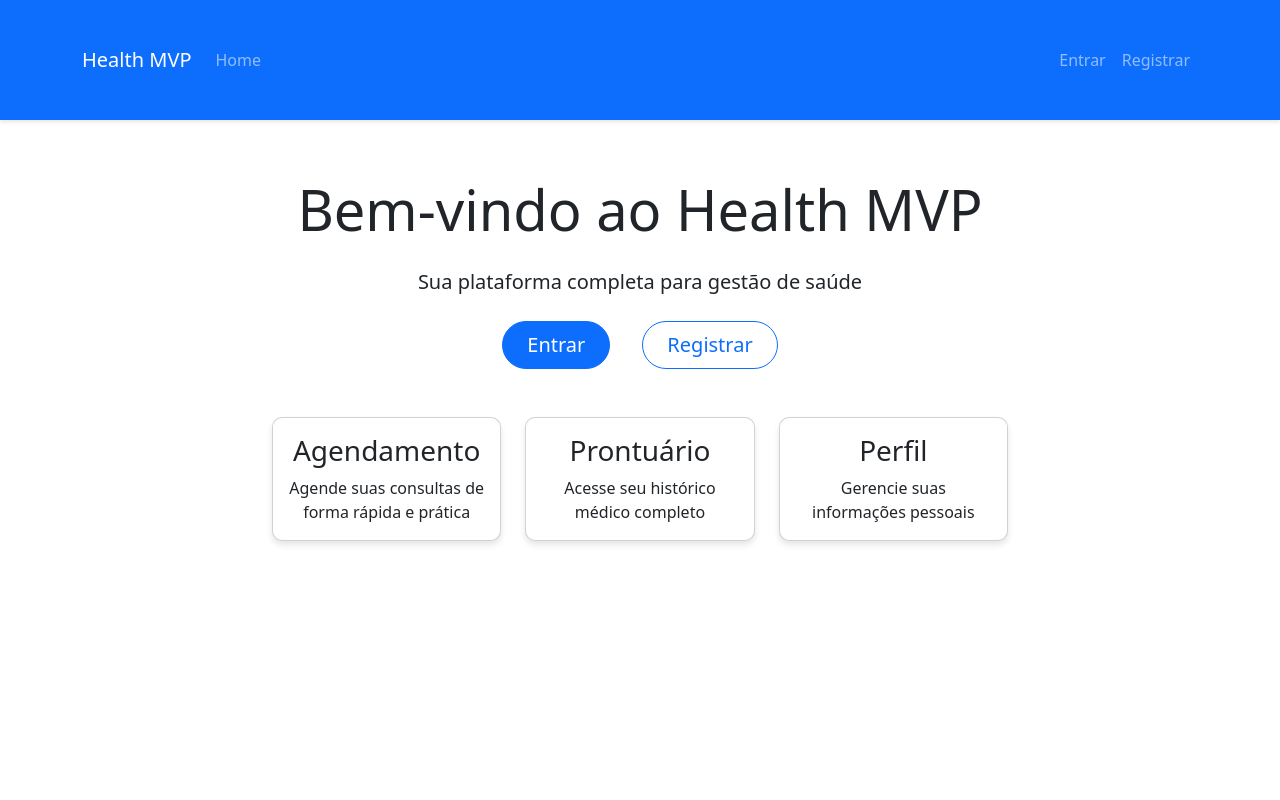
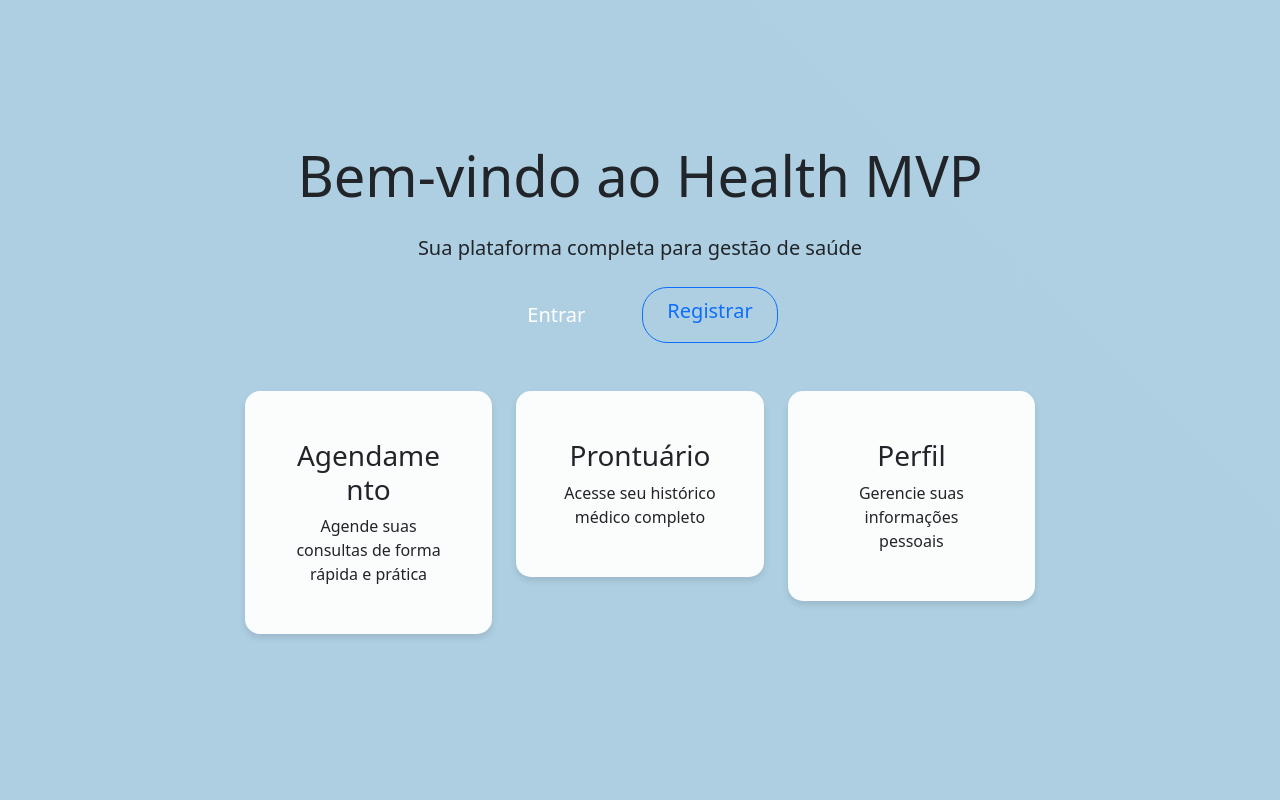
Before and after one commit to hugoeg123/MVP1, a Django app: page / in a window 1280 px wide. Run offline with Django 5.2, Linux system fonts and the light colour scheme.

Commit message:
Update UI with new login page design and color scheme

```diff
--- a/static/css/auth.css
+++ b/static/css/auth.css
@@ -1,195 +1,60 @@
-:root {
-    --primary: 174, 206, 226;
-    --secondary: 118, 75, 162;
-    --dark-bg: #1a1a1a;
+/* Garanta que o container ocupe toda a altura da tela */
+html, body {
+    height: 100%;
 }
 
-.auth-container {
-    display: flex;
-    min-height: 100vh;
-    background: linear-gradient(
-        135deg,
-        rgba(var(--primary), 0.9) 0%,
-        rgba(var(--secondary), 0.9) 100%
-    );
-    padding: 1rem;
-}
-
-.auth-card {
-    background: rgba(255, 255, 255, 0.98);
-    border-radius: 1.5rem;
-    padding: 2.5rem;
-    width: 100%;
-    max-width: 440px;
-    margin: auto;
-    box-shadow: 0 8px 32px rgba(0, 0, 0, 0.1);
-    transition: transform 0.3s ease;
-}
-
-.auth-card:hover {
-    transform: translateY(-5px);
-}
-
-.branding {
-    text-align: center;
-    margin-bottom: 2rem;
-}
-
-.branding i {
-    font-size: 3rem;
-    margin-bottom: 1rem;
-}
-
-.input-group {
-    background: rgba(var(--primary), 0.1);
-    border-radius: 0.75rem;
-    padding: 0.8rem;
-    margin-bottom: 1.5rem;
-    display: flex;
-    align-items: center;
-}
-
-.input-icon {
-    margin-right: 0.8rem;
-}
-
-.input-group input {
-    border: none;
-    background: none;
-    width: 100%;
-    outline: none;
-    padding: 0.5rem;
-}
-
-.auth-button {
-    width: 100%;
-    background: rgba(var(--primary), 1);
-    color: #fff;
-    border: none;
-    padding: 1rem;
-    border-radius: 0.75rem;
+/* Gradiente de fundo */
+body {
+    background: linear-gradient(45deg, rgb(174,206,226) 0%, #aed0e2 100%);
+    margin: 0;
     display: flex;
     align-items: center;
     justify-content: center;
-    gap: 0.5rem;
-    transition: all 0.3s ease;
-    margin-bottom: 1.5rem;
+    min-height: 100vh;
 }
 
-.auth-button:hover {
-    background: rgba(var(--secondary), 1);
+/* Estilização do cartão */
+.card {
+    border-radius: 15px;
+    border: none;
+    background: rgba(255, 255, 255, 0.95);
+    padding: 2rem;
+    width: 100%;
+    max-width: 400px;
+}
+
+.shadow-lg {
+    box-shadow: 0 1rem 3rem rgba(0,0,0,.175)!important;
+}
+
+/* Estilização do formulário */
+.form-label {
+    font-weight: 500;
+    margin-bottom: 0.5rem;
+}
+
+.form-control {
+    border-radius: 10px;
+    padding: 0.75rem 1rem;
+    border: 1px solid rgba(0,0,0,.1);
+}
+
+.form-control:focus {
+    border-color: rgb(174,206,226);
+    box-shadow: 0 0 0 0.2rem rgba(174,206,226,.25);
+}
+
+.btn-primary {
+    background-color: rgb(174,206,226);
+    border-color: rgb(174,206,226);
+    padding: 0.75rem 1.5rem;
+    border-radius: 10px;
+    font-weight: 500;
+    transition: all 0.3s ease;
+}
+
+.btn-primary:hover {
+    background-color: rgb(154,186,206);
+    border-color: rgb(154,186,206);
     transform: translateY(-2px);
 }
-
-.auth-divider {
-    text-align: center;
-    margin: 1.5rem 0;
-    position: relative;
-}
-
-.auth-divider::before,
-.auth-divider::after {
-    content: '';
-    position: absolute;
-    top: 50%;
-    width: 45%;
-    height: 1px;
-    background: rgba(0, 0, 0, 0.1);
-}
-
-.auth-divider::before {
-    left: 0;
-}
-
-.auth-divider::after {
-    right: 0;
-}
-
-.social-auth {
-    display: grid;
-    grid-template-columns: 1fr 1fr;
-    gap: 1rem;
-    margin-bottom: 1.5rem;
-}
-
-.social-button {
-    display: flex;
-    align-items: center;
-    justify-content: center;
-    gap: 0.5rem;
-    padding: 0.8rem;
-    border-radius: 0.75rem;
-    text-decoration: none;
-    color: #fff;
-    transition: transform 0.3s ease;
-}
-
-.social-button:hover {
-    transform: translateY(-2px);
-}
-
-.social-button.google {
-    background: #db4437;
-}
-
-.social-button.facebook {
-    background: #4267B2;
-}
-
-.auth-links {
-    display: flex;
-    justify-content: space-between;
-    font-size: 0.9rem;
-}
-
-.auth-links a {
-    color: rgba(var(--secondary), 1);
-    text-decoration: none;
-}
-
-.auth-links a:hover {
-    text-decoration: underline;
-}
-
-/* Dark Mode */
-@media (prefers-color-scheme: dark) {
-    .auth-card {
-        background: rgba(40, 40, 40, 0.95);
-        color: #fff;
-    }
-
-    .input-group {
-        background: rgba(255, 255, 255, 0.1);
-    }
-
-    .input-group input {
-        color: #fff;
-    }
-
-    .auth-divider::before,
-    .auth-divider::after {
-        background: rgba(255, 255, 255, 0.1);
-    }
-
-    .auth-links a {
-        color: rgba(var(--primary), 1);
-    }
-}
-
-/* Mobile First */
-@media (max-width: 576px) {
-    .auth-card {
-        padding: 1.5rem;
-        border-radius: 1rem;
-    }
-
-    .social-auth {
-        grid-template-columns: 1fr;
-    }
-
-    .auth-links {
-        flex-direction: column;
-        gap: 0.5rem;
-        text-align: center;
-    }
-}
--- a/static/css/style.css
+++ b/static/css/style.css
@@ -1,4 +1,11 @@
 /* Custom styles for Health MVP */
+
+/* Add gradient background to body */
+body {
+    background: linear-gradient(45deg, rgb(174,206,226) 0%, #aed0e2 100%);
+    min-height: 100vh;
+    margin: 0;
+}
 
 /* Add some padding to the main content */
 .container {
--- a/templates/base.html
+++ b/templates/base.html
@@ -1,70 +1,21 @@
 {% load static %}
 <!DOCTYPE html>
-<html lang="pt-br">
+<html>
 <head>
-    <meta charset="UTF-8">
-    <meta name="viewport" content="width=device-width, initial-scale=1.0">
-    <title>{% block title %}Health MVP{% endblock %}</title>
-    <link href="https://cdn.jsdelivr.net/npm/bootstrap@5.3.2/dist/css/bootstrap.min.css" rel="stylesheet">
+    <meta charset="utf-8">
+    <meta name="viewport" content="width=device-width, initial-scale=1">
+    <title>{% block title %}{% endblock %}</title>
+    <!-- Material Icons -->
     <link href="https://fonts.googleapis.com/icon?family=Material+Icons" rel="stylesheet">
-    <link href="{% static 'css/style.css' %}" rel="stylesheet">
-    <link href="{% static 'css/auth.css' %}" rel="stylesheet">
+    <!-- Bootstrap 5 -->
+    <link href="https://cdn.jsdelivr.net/npm/bootstrap@5.3.0/dist/css/bootstrap.min.css" rel="stylesheet">
+    <!-- CSS Customizado -->
+    <link rel="stylesheet" href="{% static 'css/style.css' %}">
+    <link rel="stylesheet" href="{% static 'css/auth.css' %}">
     {% block extra_css %}{% endblock %}
 </head>
 <body>
-    <nav class="navbar navbar-expand-lg navbar-dark bg-primary mb-4">
-        <div class="container">
-            <a class="navbar-brand" href="{% url 'home' %}">Health MVP</a>
-            <button class="navbar-toggler" type="button" data-bs-toggle="collapse" data-bs-target="#navbarNav">
-                <span class="navbar-toggler-icon"></span>
-            </button>
-            <div class="collapse navbar-collapse" id="navbarNav">
-                <ul class="navbar-nav me-auto">
-                    <li class="nav-item">
-                        <a class="nav-link" href="{% url 'home' %}">Home</a>
-                    </li>
-                    {% if user.is_authenticated %}
-                        <li class="nav-item">
-                            <a class="nav-link" href="#">Consultas</a>
-                        </li>
-                        <li class="nav-item">
-                            <a class="nav-link" href="#">Prontuário</a>
-                        </li>
-                    {% endif %}
-                </ul>
-                <ul class="navbar-nav">
-                    {% if user.is_authenticated %}
-                        <li class="nav-item">
-                            <a class="nav-link" href="{% url 'account_logout' %}">Sair</a>
-                        </li>
-                    {% else %}
-                        <li class="nav-item">
-                            <a class="nav-link" href="{% url 'account_login' %}">Entrar</a>
-                        </li>
-                        <li class="nav-item">
-                            <a class="nav-link" href="{% url 'account_signup' %}">Registrar</a>
-                        </li>
-                    {% endif %}
-                </ul>
-            </div>
-        </div>
-    </nav>
-
-    <div class="container">
-        {% if messages %}
-            {% for message in messages %}
-                <div class="alert alert-{{ message.tags }} alert-dismissible fade show" role="alert">
-                    {{ message }}
-                    <button type="button" class="btn-close" data-bs-dismiss="alert" aria-label="Close"></button>
-                </div>
-            {% endfor %}
-        {% endif %}
-
-        {% block content %}
-        {% endblock %}
-    </div>
-
-    <script src="https://cdn.jsdelivr.net/npm/bootstrap@5.3.2/dist/js/bootstrap.bundle.min.js"></script>
-    {% block extra_js %}{% endblock %}
+    {% block content %}{% endblock %}
+    <script src="https://cdn.jsdelivr.net/npm/bootstrap@5.3.0/dist/js/bootstrap.bundle.min.js"></script>
 </body>
 </html>
```
Also changed, not shown: templates/registration/login.html (+21 -42 lines).
